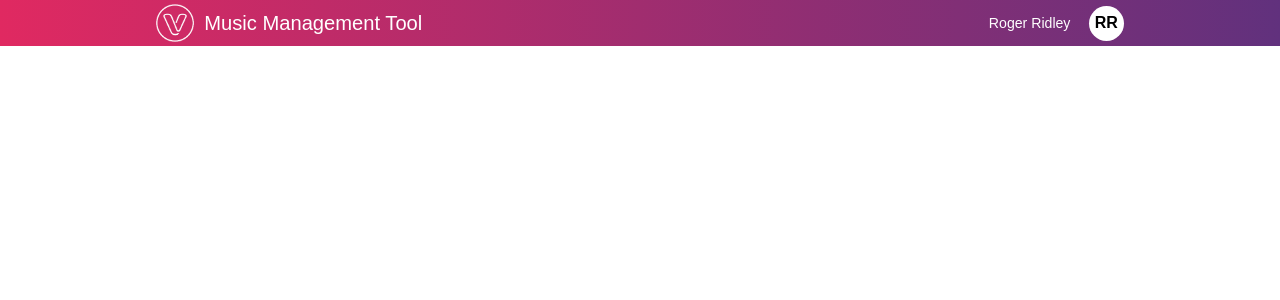
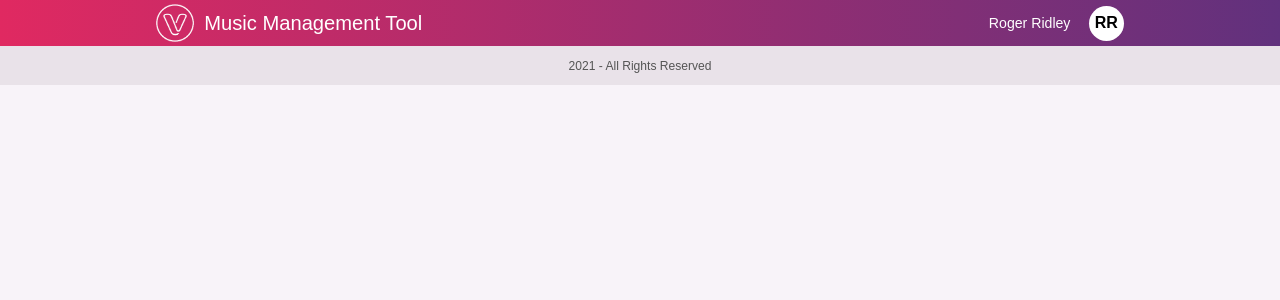
Before and after one commit to diegoptenorio/music-album-management-tool, a React (Create React App) app: page / in a window 1280 px wide. Shown: the top 300 px of the page. Built offline with nearby package versions, Linux system fonts and the light colour scheme.

Commit message:
feat: Add Footer

```diff
--- /dev/null
+++ b/src/components/copyright/copyright.js
@@ -0,0 +1,5 @@
+import './copyright.scss';
+
+export const Copyright = () => (
+  <small>2021 - All Rights Reserved</small>
+);
--- /dev/null
+++ b/src/components/copyright/copyright.scss
@@ -0,0 +1,6 @@
+@import '../../style/global.scss';
+
+small {
+    font-size: pixelToRem(12);
+    color: $copyright-color;
+}
--- a/src/components/index.js
+++ b/src/components/index.js
@@ -1,2 +1,3 @@
+export * from "./copyright/copyright";
 export * from "./logo/logo";
 export * from "./user/user";
--- a/src/layout/layout.js
+++ b/src/layout/layout.js
@@ -1,11 +1,16 @@
-import { Logo, User } from "../components";
+import { Copyright, Logo, User } from "../components";
 import "./layout.scss";
 
 export const Layout = ({ children }) => (
+  <>
     <header>
       <div className="container">
         <Logo />
         <User />
       </div>
     </header>
+    <footer>
+      <Copyright />
+    </footer>
+  </>
 );
--- a/src/layout/layout.scss
+++ b/src/layout/layout.scss
@@ -14,6 +14,11 @@ header {
         justify-content: space-between;
     }
 }
+footer {
+    background-color: $footer-background-color;
+    text-align: center;
+    padding: pixelToRem(10) 0;
+}
 
 
 @media (max-width: $xsmall) {
--- a/src/style/colors.scss
+++ b/src/style/colors.scss
@@ -1,3 +1,6 @@
 $base-color: #fff;
 $brand-pink-color: rgba(224,41,97,1);
 $brand-purple-color: rgba(97,49,125,1);
+$background-page: #f8f3f9;
+$footer-background-color: #e9e2e9;
+$copyright-color: #555;
--- a/src/style/reset.scss
+++ b/src/style/reset.scss
@@ -4,3 +4,7 @@
     font-family: Arial, Helvetica, sans-serif;
     font-weight: normal;
 }
+
+html {
+    background-color: $background-page;
+}
```
Lines whose indentation alone changed are shown as unchanged.
